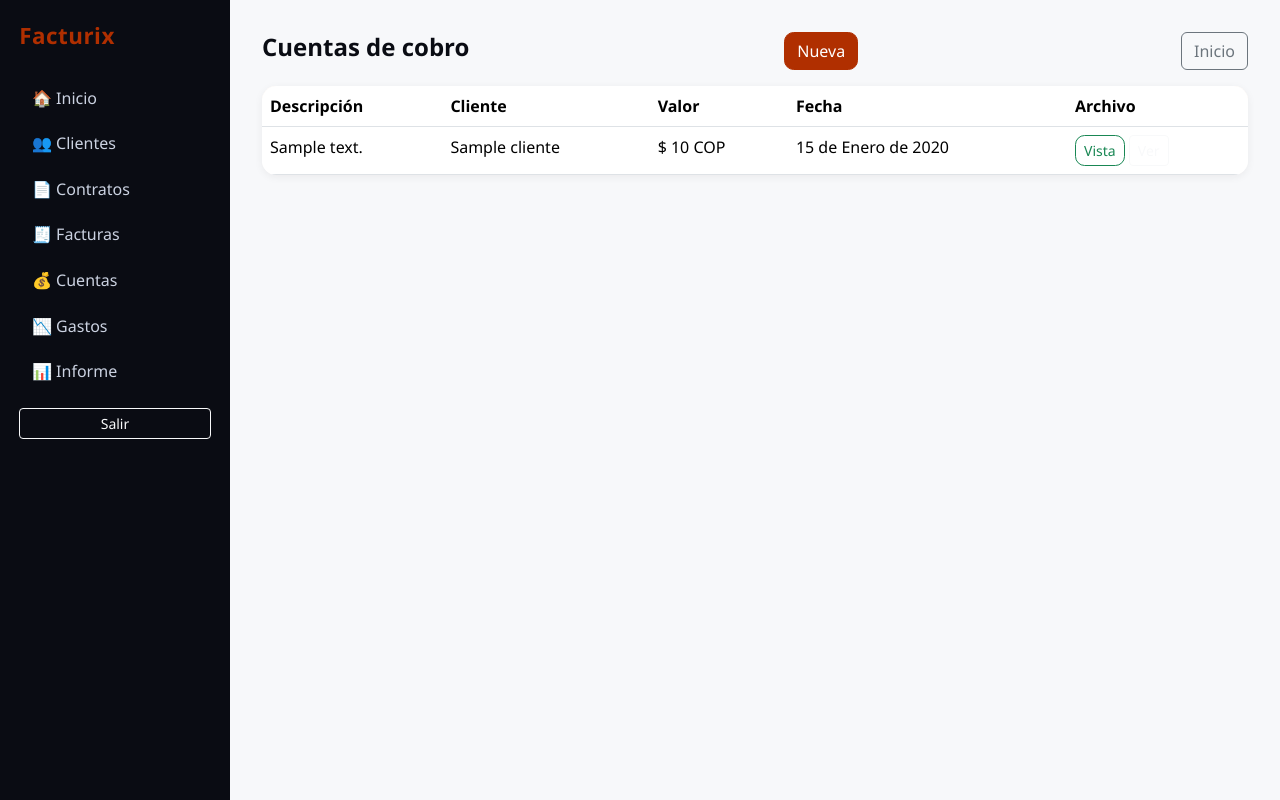
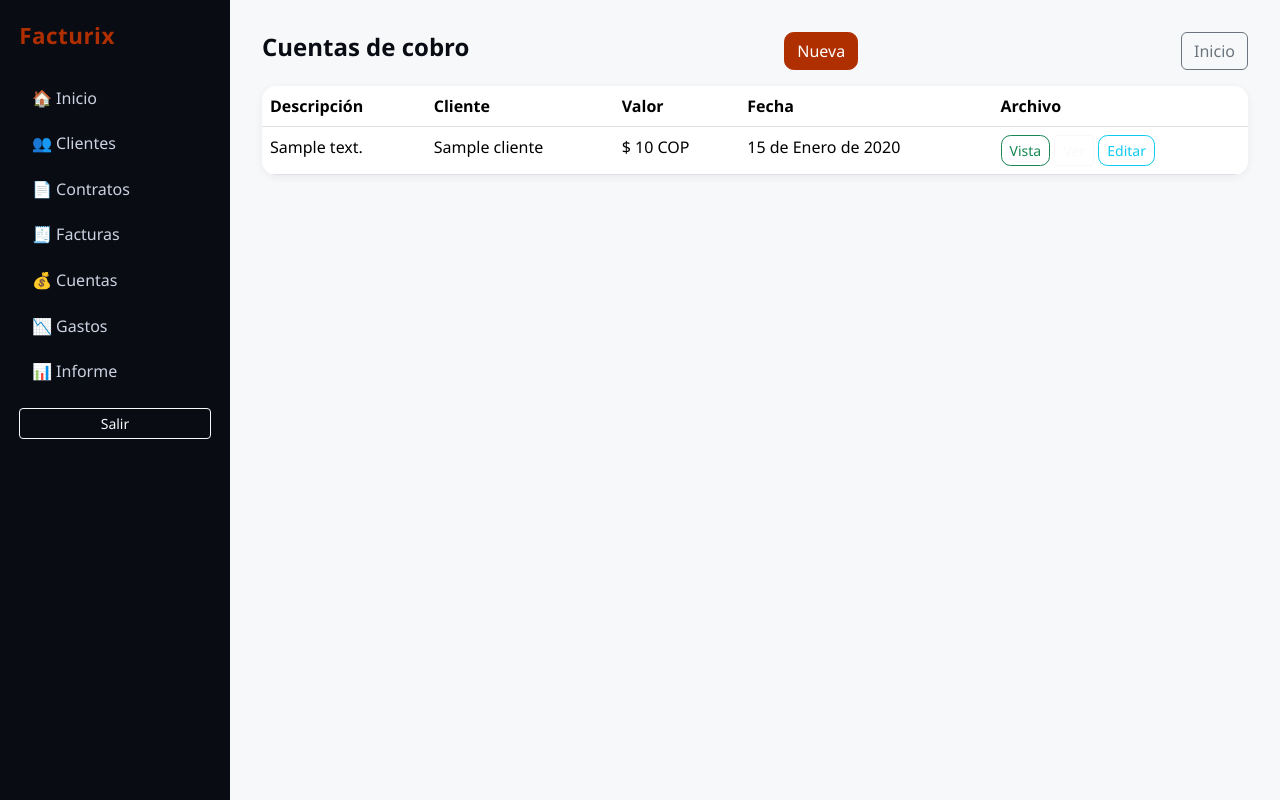
Before and after one commit to vortex-labs-co/facturiX, a Django app: page /cuentas/ in a window 1280 px wide. Run offline with Django 5.2, Linux system fonts and the light colour scheme; a user stored in the database is signed in; tables that the repository leaves empty hold one stand-in row (values such as "Sample post").

Commit message:
Cuentas de cobro: edicion

```diff
--- a/core/urls.py
+++ b/core/urls.py
@@ -24,6 +24,7 @@ urlpatterns = [
     path('cuentas/', views.cuenta_lista, name='cuenta_lista'),
     path('cuentas/nueva/', views.cuenta_crear, name='cuenta_crear'),
     path('cuentas/<int:pk>/vista/', views.cuenta_vista, name='cuenta_vista'),
+    path('cuentas/<int:pk>/editar/', views.cuenta_editar, name='cuenta_editar'),
     path('gastos/', views.gasto_lista, name='gasto_lista'),
     path('gastos/nuevo/', views.gasto_crear, name='gasto_crear'),
     path('gastos/<int:pk>/vista/', views.gasto_vista, name='gasto_vista'),
--- a/core/views.py
+++ b/core/views.py
@@ -191,6 +191,16 @@ def cuenta_crear(request):
 
 
 @login_required
+def cuenta_editar(request, pk):
+    cuenta = get_object_or_404(CuentaCobro, pk=pk)
+    form = CuentaCobroForm(request.POST or None, request.FILES or None, instance=cuenta)
+    if form.is_valid():
+        form.save()
+        return redirect('cuenta_lista')
+    return render(request, 'core/form.html', {'form': form, 'titulo': 'Editar cuenta de cobro', 'enctype': True})
+
+
+@login_required
 def cuenta_vista(request, pk):
     cuenta = get_object_or_404(CuentaCobro, pk=pk)
     url = cuenta.archivo.url if cuenta.archivo else ''
--- a/templates/core/cuenta_lista.html
+++ b/templates/core/cuenta_lista.html
@@ -8,7 +8,7 @@
 <table class="table table-hover">
   <thead><tr><th>Descripción</th><th>Cliente</th><th>Valor</th><th>Fecha</th><th>Archivo</th></tr></thead>
   <tbody>
-  {% for c in cuentas %}<tr><td>{{ c.descripcion }}</td><td>{{ c.cliente.nombre }}</td><td>{{ c.valor|moneda:c.moneda }}</td><td>{{ c.fecha }}</td><td>{% if c.archivo %}<a href="{% url 'cuenta_vista' c.pk %}" class="btn btn-sm btn-outline-success">Vista</a> <a href="{{ c.archivo.url }}" class="btn btn-sm btn-outline-light">Ver</a>{% else %}<span class="text-muted">Sin archivo</span>{% endif %}</td></tr>
+  {% for c in cuentas %}<tr><td>{{ c.descripcion }}</td><td>{{ c.cliente.nombre }}</td><td>{{ c.valor|moneda:c.moneda }}</td><td>{{ c.fecha }}</td><td>{% if c.archivo %}<a href="{% url 'cuenta_vista' c.pk %}" class="btn btn-sm btn-outline-success">Vista</a> <a href="{{ c.archivo.url }}" class="btn btn-sm btn-outline-light">Ver</a>{% else %}<span class="text-muted">Sin archivo</span>{% endif %} <a href="{% url 'cuenta_editar' c.pk %}" class="btn btn-sm btn-outline-info">Editar</a></td></tr>
   {% empty %}<tr><td colspan="5">Sin cuentas</td></tr>{% endfor %}
   </tbody>
 </table>
```
